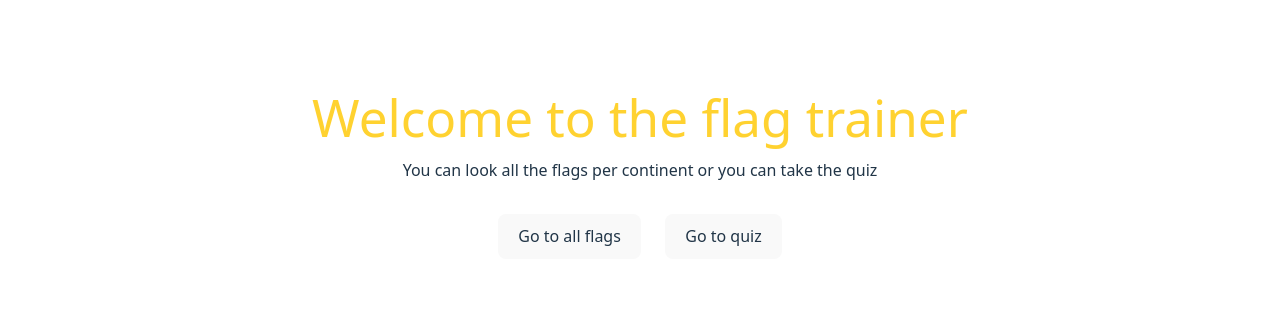
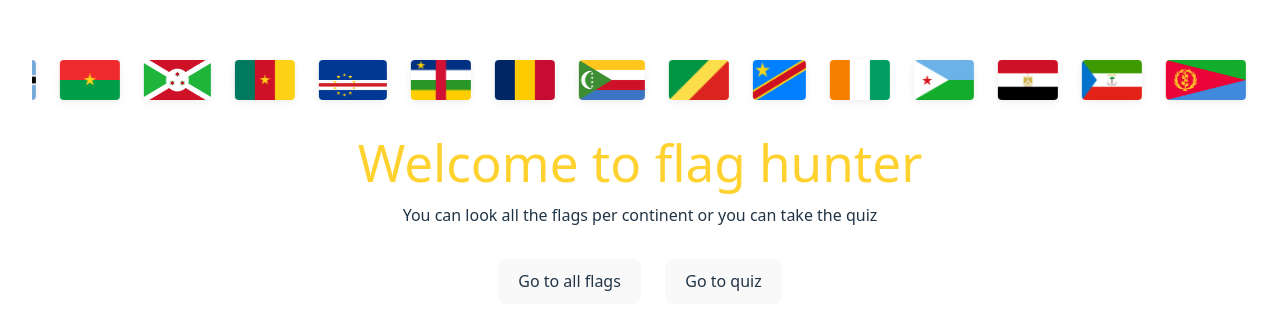
Before and after one commit to leonisperling/flagtrainer, a React (Vite) app: page / in a window 1280 px wide. Shown: the part 226-556 px from the top of the page. Built offline with nearby package versions, Linux system fonts and the light colour scheme.

Commit message:
Create flag marquee and make use of it

```diff
--- /dev/null
+++ b/src/components/FlagMarquee.tsx
@@ -0,0 +1,43 @@
+import React from 'react';
+
+import { getFlagSrc } from '../lib/flagUtils';
+import continents from '../lib/continents';
+
+const flagCodes = Object.values(continents).flat().map(entry => entry.code);
+
+export default function FlagMarquee() {
+  // Duplicate the flag row for seamless infinite scroll
+  const flagRow = flagCodes.map((code, i) => (
+    <img
+      key={code + '-' + i}
+      src={getFlagSrc(code)}
+      alt={`Flag ${code}`}
+      style={{ height: 40, margin: '0 12px', verticalAlign: 'middle', borderRadius: '4px', boxShadow: '0 2px 8px rgba(0,0,0,0.08)' }}
+    />
+  ));
+
+  return (
+    <div style={{
+      width: '100%',
+      overflow: 'hidden',
+      padding: '1rem 0',
+      position: 'relative',
+      marginBottom: '18px'
+    }}>
+      <div style={{
+        display: 'flex',
+        width: 'max-content',
+        animation: 'marquee 350s linear infinite',
+      }}>
+        {flagRow}
+        {flagRow}
+      </div>
+      <style>{`
+        @keyframes marquee {
+          0% { transform: translateX(0); }
+          100% { transform: translateX(-50%); }
+        }
+      `}</style>
+    </div>
+  );
+}
--- a/src/components/Intro.tsx
+++ b/src/components/Intro.tsx
@@ -2,6 +2,7 @@ import React, { useState } from 'react';
 import FlagGallery from './FlagGallery';
 import continents from '../lib/continents'
 import FlagQuiz from './FlagQuiz';
+import FlagMarquee from './FlagMarquee';
 
 export default function Intro() {
 
@@ -59,7 +60,8 @@ export default function Intro() {
 
   return (
     <div>
-      <h1 className="text-3xl text-amber-300 mb-3">Welcome to the flag trainer</h1>
+      <FlagMarquee />
+      <h1 className="text-3xl text-amber-300 mb-3">Welcome to flag hunter</h1>
       <h2 className="mb-8">You can look all the flags per continent or you can take the quiz</h2>
       <div className="flex flex-row justify-center gap-6">
         <button onClick={() => setView('flags')}>Go to all flags</button>
```
